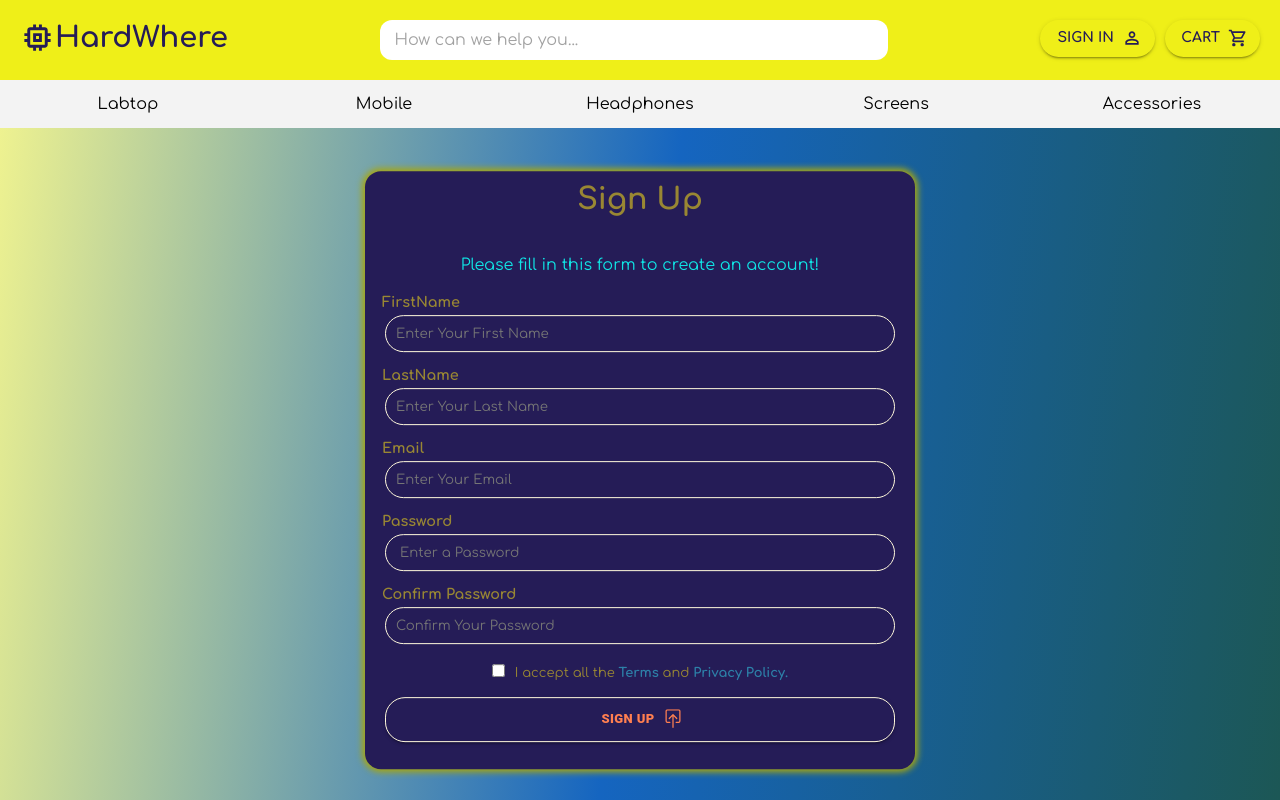
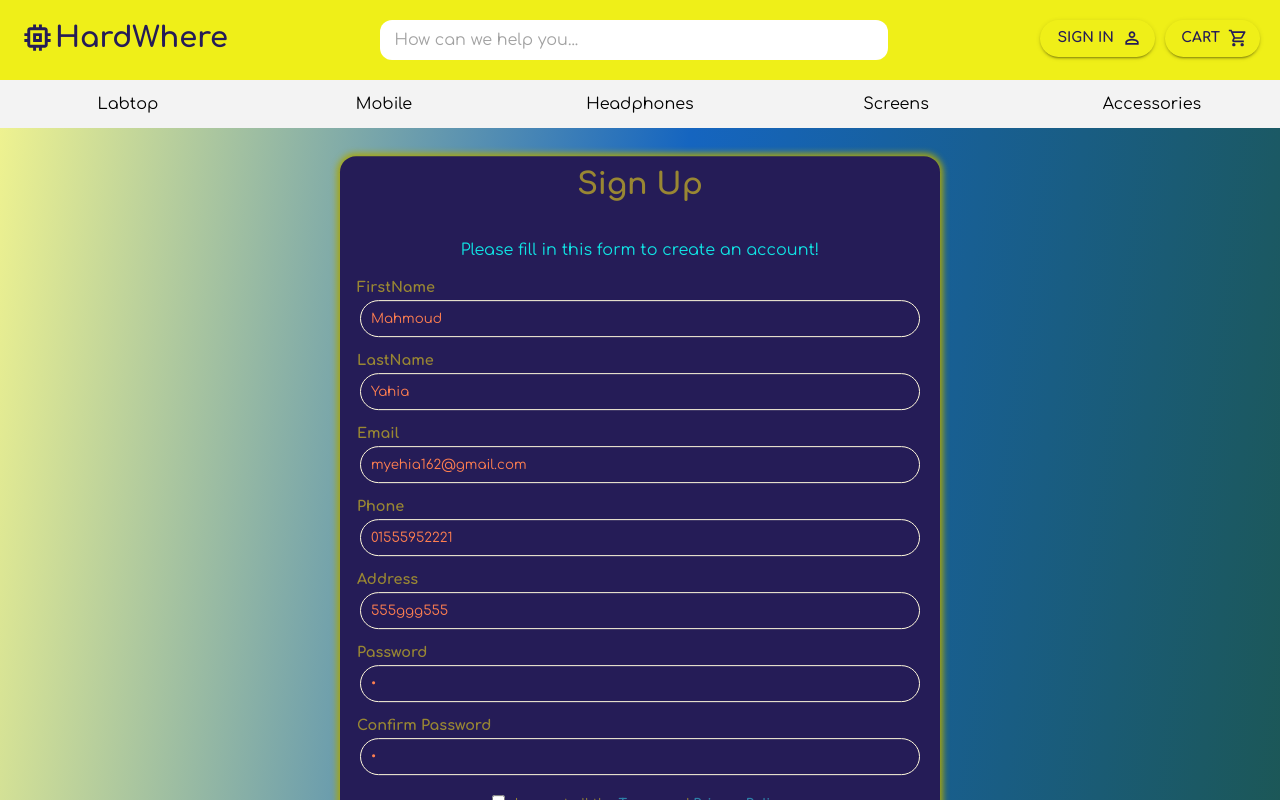
Before and after one commit to YoussefMoRabie/HardWhere, a React (Create React App) app in the folder Web/frontend/: page /Signup in a window 1280 px wide. Shown: the top 800 px of the page. Built offline with nearby package versions, Linux system fonts and the light colour scheme.

Commit message:
signup and login(still) backend with validations

```diff
--- a/Web/frontend/src/App.js
+++ b/Web/frontend/src/App.js
@@ -23,7 +23,7 @@ function App() {
           <Route path="/product/:id" element={<Product />}></Route>
           <Route path="/Cart" element={<Cart />}></Route>
           <Route path="/Signin" element={<Login />}></Route>
-          <Route path="/signup" element={<Signup />}></Route>
+          <Route path="/Signup" element={<Signup />}></Route>
           <Route path="/addproduct" element={<AddProduct />}></Route>
           <Route path="/updateproduct" element={<UpdateProduct />}></Route>
           <Route path="/deleteproduct" element={<Delete />}></Route>
--- a/Web/frontend/src/components/log/Log.css
+++ b/Web/frontend/src/components/log/Log.css
@@ -2,11 +2,11 @@
 .Loglayout {
   background: linear-gradient(0.77turn, #1c5755, #1565c0, #eef290);
   width: 100%;
-  height: calc(100vh - 116.5px);
+  height: 100vh ;
   position: relative;
 }
 .log-box {
-  width: 550px;
+  width: 600px;
   background-color: #251c57;
   margin: auto;
   padding: 12px;
@@ -27,7 +27,7 @@ h3 + p {
   margin-bottom: 20px;
   color: #10e4e4;
 }
-.formlogin Button.btn,
+.formlogin Button.btn2,
 .formlogin input {
   background-color: transparent;
   outline: 0;
@@ -53,6 +53,12 @@ label p {
   font-size: 22px;
   font-family: "Cookie", cursive;
 }
+.messErrorReg{
+  display: none;
+}
+.messErrorReg.active{
+  display: block;
+}
 .forget {
   margin: 30px;
 }
@@ -61,7 +67,7 @@ label p {
   color: rgb(45 128 168);
   font-weight: 800;
 }
-Button.btn {
+Button.btn2 {
   background-color: rgb(45 128 168);
   font-size: 13px;
   font-weight: 900;
@@ -69,8 +75,8 @@ Button.btn {
   cursor: pointer;
 }
 .formlogin input:hover,
-.formlogin button.btn:hover {
-  box-shadow: 0 0 10px 1px #edff66;
+.formlogin button.btn2:hover {
+    box-shadow: 0 0 7px 0px #edff66;
 }
 .formlogin input[type="checkbox"] {
   width: auto;
--- a/Web/frontend/src/components/log/Login.js
+++ b/Web/frontend/src/components/log/Login.js
@@ -7,17 +7,61 @@ import Button from "@mui/material/Button";
 import * as React from "react";
 import { BiLogIn } from "react-icons/bi";
 import { useState } from "react";
+import { useNavigate } from "react-router-dom";
 
 const Login = () => {
   const [userName, setuserName] = useState("");
   const [password, setPassword] = useState("");
+  const [checked, setChecked] = useState(0);
+  const navigate = useNavigate();
+  const [userData, setUserData] = useState("");
+  const handelSubmit = async (e) => {
+    e.preventDefault();
+    try {
+      const data = await fetch(
+        `http://localhost:1444/api/v1/checkOnUser?f_name=${
+          userName.split(" ")[0]
+        }&l_name=${userName.split(" ")[1]}&password=${password}`
+      );
+      const data2 = await data.json();
+      setChecked(data2[0][0].checked);
+      console.log(checked);
+    } catch (error) {
+      console.log(error);
+    }
 
+    if (checked === 0) {
+      document.querySelector(".messErrorReg").classList.add("active");
+      setTimeout(() => {
+        document.querySelector(".messErrorReg").classList.remove("active");
+      }, 3000);
+    }
+    if (checked === 1) {
+      try {
+        const data = await fetch(
+          `http://localhost:1444/api/v1/getUserData?f_name=${
+            userName.split(" ")[0]
+          }&l_name=${userName.split(" ")[1]}&password=${password}`
+        );
+        const data2 = await data.json();
+        setUserData(data2[0][0]);
+
+      } catch (error) {
+        console.log(error);
+      }
+      navigate("/");
+    }
+  };
   return (
     <>
       <div className="Loglayout">
         <div className="log-box ">
           <h3>Sign in</h3>
-          <form className="formlogin" noValidate autoComplete="off">
+          <form
+            className="formlogin"
+            autoComplete="off"
+            onSubmit={handelSubmit}
+          >
             <label htmlFor="Uname">
               <p>Username</p>
             </label>
@@ -42,6 +86,9 @@ const Login = () => {
                 setPassword(e.target.value);
               }}
             />
+            <div style={{ color: "red" }} className="messErrorReg">
+              You need to sign up first
+            </div>
             <p>
               <div className="social">
                 <p>OR</p>
@@ -65,7 +112,8 @@ const Login = () => {
               </div>
             </p>
             <Button
-              className="btn"
+              style={{ backgroundColor: "darkslategray" }}
+              className="btn2"
               endIcon={<BiLogIn></BiLogIn>}
               variant="contained"
               type="submit"
--- a/Web/frontend/src/components/log/Signup.js
+++ b/Web/frontend/src/components/log/Signup.js
@@ -2,39 +2,201 @@ import "./Log.css";
 import { Link } from "react-router-dom";
 import Button from "@mui/material/Button";
 import { BsBoxArrowInUp } from "react-icons/bs";
+import { useState } from "react";
+import { useNavigate } from "react-router-dom";
 
 const Signup = () => {
+  const [firstName, setFirstName] = useState("Mahmoud");
+  const [lastName, setLastName] = useState("Yahia");
+  const [password, setPassword] = useState(0);
+  const [confirmedPassword, setconfirmedPassword] = useState(0);
+  const [email, setEmail] = useState("myehia162@gmail.com");
+  const [phone, setPhone] = useState("01555952221");
+  const [address, setAddress] = useState("555ggg555");
+  const navigate = useNavigate();
+
+  const handelSubmit = (e) => {
+    e.preventDefault();
+    const userdata = {
+      f_name: firstName,
+      l_name: lastName,
+      password,
+      phone,
+      address,
+      email,
+    };
+    const pass_pattern =
+      /^(?=.*\d)(?=.*[!@#$%^&*])(?=.*[a-z])(?=.*[A-Z]).{8,}$/;
+    const email_pattern = /^[a-zA-Z0-9_.+-]+@[a-zA-Z0-9-]+\.[a-zA-Z0-9-.]+$/;
+    const Name_pattern = /\b([A-ZÀ-ÿ][-,a-z. ']+[ ]*)+/gm;
+
+    if (firstName === "") {
+      alert("Enter your first name");
+      return;
+    }
+    if (lastName === "") {
+      alert("Enter your last name");
+      return;
+    }
+    if (phone === "") {
+      alert("Enter your phone number");
+      return;
+    }
+    if (address === "") {
+      alert("Enter your address");
+      return;
+    }
+    if (email === "") {
+      alert("Enter your email");
+      return;
+    }
+    if (!pass_pattern.test(password)) {
+      alert(
+        "Your password must be greater than 8 characters including numbers and alphabets(small and capital letters) and special characters"
+      );
+      return;
+    }
+    if (!email_pattern.test(email)) {
+      alert("Please, Enter a valid Email");
+      return;
+    }
+    if (!(Name_pattern.test(firstName) || Name_pattern.test(lastName))) {
+      alert("Please, Enter a valid name");
+      return;
+    }
+    if (!/01[0-9]{8}/.test(phone)) {
+      alert("Enter a valid phone nmber");
+      return;
+    }
+    if (password !== confirmedPassword) {
+      alert("the two entered passwords don't match, reconfirm password.");
+      return;
+    }
+    try {
+      fetch(`http://localhost:1444/api/v1/signup`, {
+        method: "POST",
+        headers: {
+          "Content-Type": "application/json",
+        },
+        body: JSON.stringify(userdata),
+      });
+      navigate("/Signin");
+    } catch (error) {
+      console.log(error);
+    }
+
+    console.log(userdata);
+  };
+
   return (
     <div className="Loglayout">
       <div className="log-box ">
         <h3>Sign Up</h3>
         <p>Please fill in this form to create an account! </p>
-        <form className="formlogin" action="">
+        <form
+          className="formlogin"
+          action=""
+          onSubmit={handelSubmit}
+          autoComplete="off"
+        >
           <label htmlFor="fname">
             <p> FirstName</p>
           </label>
-          <input type="text" name="Fname" placeholder="Enter Your First Name" />
+          <input
+            value={firstName}
+            required
+            type="text"
+            name="Fname"
+            placeholder="Enter Your First Name"
+            onChange={(e) => {
+              setFirstName(e.target.value);
+            }}
+          />
           <label htmlFor="Lname">
             <p> LastName</p>
           </label>
-          <input type="text" name="Lname" placeholder="Enter Your Last Name" />
+          <input
+            value={lastName}
+            required
+            type="text"
+            name="Lname"
+            placeholder="Enter Your Last Name"
+            onChange={(e) => {
+              setLastName(e.target.value);
+            }}
+          />
           <label htmlFor="Email">
             <p> Email</p>
           </label>
-          <input type="email" name="Email" placeholder="Enter Your Email" />
+          <input
+            value={email}
+            required
+            type="email"
+            name="Email"
+            placeholder="Enter Your Email"
+            onChange={(e) => {
+              setEmail(e.target.value);
+            }}
+          />
+          <label htmlFor="phone">
+            <p> Phone</p>
+          </label>
+          <input
+            required
+            value={phone}
+            type="text"
+            name="phone"
+            placeholder="Enter Your Phone Number"
+            onChange={(e) => {
+              setPhone(e.target.value);
+            }}
+          />
+          <label htmlFor="addr">
+            <p> Address</p>
+          </label>
+          <input
+            value={address}
+            required
+            type="text"
+            name="addr"
+            placeholder="Enter Your Address"
+            onChange={(e) => {
+              setAddress(e.target.value);
+            }}
+          />
           <label htmlFor="Psw">
             <p>Password</p>
           </label>
-          <input type="password" name="Psw" placeholder=" Enter a Password" />
+          <input
+            value={password}
+            required
+            type="password"
+            name="Psw"
+            placeholder=" Enter a Password"
+            onChange={(e) => {
+              setPassword(e.target.value);
+            }}
+          />
           <label htmlFor="Confirm_P">
             <p> Confirm Password</p>
           </label>
           <input
+            value={confirmedPassword}
+            required
             type="password"
             name="Confirm_P"
             placeholder="Confirm Your Password"
+            onChange={(e) => {
+              setconfirmedPassword(e.target.value);
+            }}
           />
-          <input type="checkbox" name="checkbox" className="checkbox" />
+
+          <input
+            type="checkbox"
+            name="checkbox"
+            className="checkbox"
+            required
+          />
           <label htmlFor="checkbox">
             I accept all the
             <Link to="/Signup" className="link">
@@ -48,7 +210,8 @@ const Signup = () => {
             </Link>
           </label>
           <Button
-            className="btn"
+            style={{ backgroundColor: "darkslategray" }}
+            className="btn2"
             type="submit"
             variant="contained"
             endIcon={<BsBoxArrowInUp />}
```
Also changed, not shown: Web/frontend/src/components/Home/OffersSlider/OfferCard.js (+31 -26 lines), Web/frontend/src/components/Product/Product.js (+15 -13 lines), 2 other files (tests, documents, lock files or other folders).
